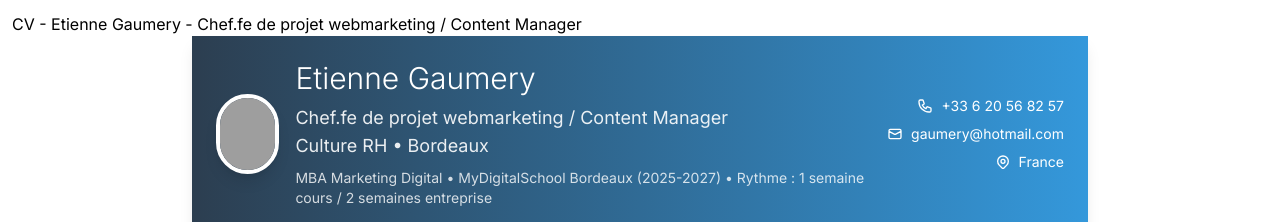
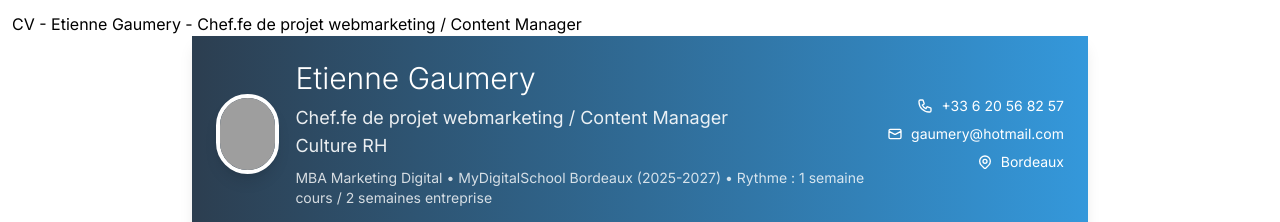
Before and after one commit to Sooruz85/cv-etienne, a website: page index.html in a window 1280 px wide. Shown: the top 222 px of the page. Drawn offline with nearby package versions, Linux system fonts and the light colour scheme; grey boxes are pictures that could not be loaded.

Commit message:
Correction localisation CV Culture RH
- Suppression de 'Bordeaux' dans l'en-tête
- Remplacement de 'France' par 'Bordeaux' dans la section contact
- Localisation maintenant correctement placée

```diff
--- a/index.html
+++ b/index.html
@@ -120,7 +120,7 @@ CV - Etienne Gaumery - Chef.fe de projet webmarketing / Content Manager</title>
                     </div>
                     <div>
                         <h1 class="text-3xl font-light mb-2">Etienne Gaumery</h1>
-                <h2 class="text-lg font-normal opacity-90 mb-2">Chef.fe de projet webmarketing / Content Manager<br>Culture RH • Bordeaux</h2>
+                <h2 class="text-lg font-normal opacity-90 mb-2">Chef.fe de projet webmarketing / Content Manager<br>Culture RH</h2>
                 <p class="text-sm opacity-80">MBA Marketing Digital • MyDigitalSchool Bordeaux (2025-2027) • Rythme : 1 semaine cours / 2 semaines entreprise</p>
 
                     </div>
@@ -143,7 +143,7 @@ CV - Etienne Gaumery - Chef.fe de projet webmarketing / Content Manager</title>
                             <path stroke-linecap="round" stroke-linejoin="round" stroke-width="2" d="M17.657 16.657L13.414 20.9a1.998 1.998 0 01-2.827 0l-4.244-4.243a8 8 0 1111.314 0z"/>
                             <path stroke-linecap="round" stroke-linejoin="round" stroke-width="2" d="M15 11a3 3 0 11-6 0 3 3 0 016 0z"/>
                         </svg>
-                        France
+                        Bordeaux
                     </div>
                 </div>
             </div>
```
Also changed, not shown: 1 other file.
